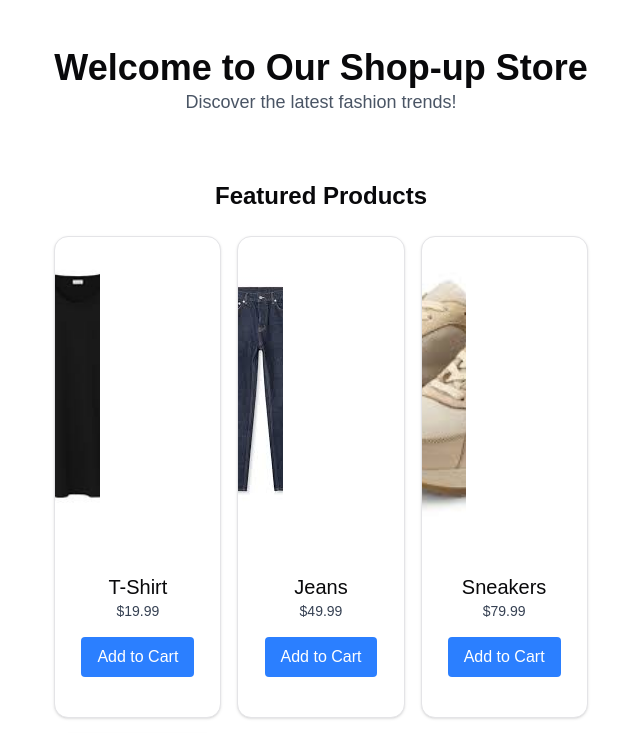
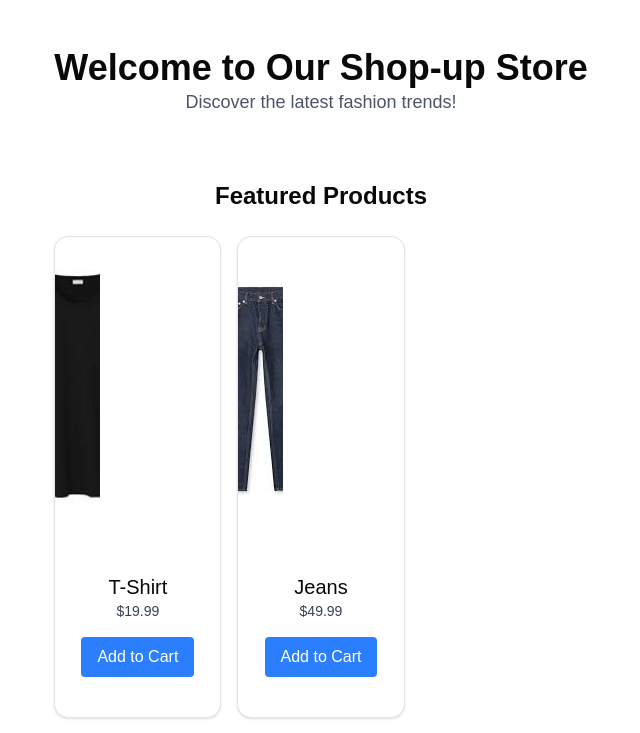
Before and after one commit to nuviojs/nuviojs-template-1, a Next.js app: page / in a window 1280 px wide. Shown: the top 733 px of the page, without its empty margins (319-959 px from the left). Built offline with nearby package versions, Linux system fonts and the light colour scheme.

Commit message:
updated again

```diff
--- a/app/page.tsx
+++ b/app/page.tsx
@@ -11,8 +11,7 @@ export default function Home() {
   const products = [
     { id: 1, name: 'T-Shirt', price: 19.99, image: '/t-shirt.jpg' },
     { id: 2, name: 'Jeans', price: 49.99, image: '/jeans.jpg' },
-    { id: 3, name: 'Sneakers', price: 79.99, image: '/sneakers.jpg' },
-    { id: 4, name: 'Bags', price: 79.99, image: '/sneakers.jpg' },
+
   ];
 
   return (
```
